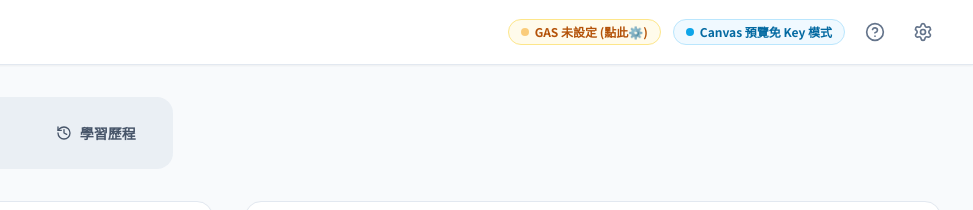
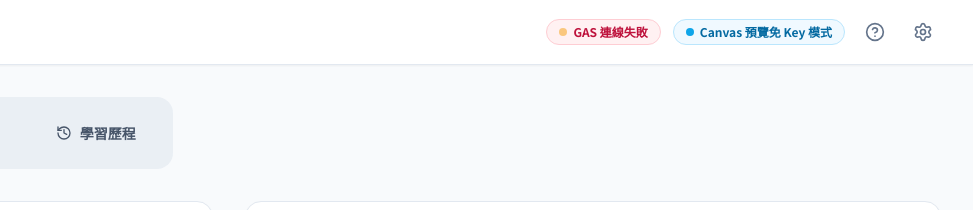
Before and after one commit to a8450044/-, a plain HTML site: page index.html in a window 1280 px wide. Shown: the top 210 px of the page, 307-1280 px from the left. Drawn offline with nearby package versions, Linux system fonts and the light colour scheme; no server answers.

Commit message:
更新 GAS 預設網址

```diff
--- a/index.html
+++ b/index.html
@@ -630,7 +630,7 @@
     // ==========================================
     // 原始碼硬編碼：若要固定網址，請在下方引號填入
     // ==========================================
-    const DEFAULT_GAS_URL = "";
+    const DEFAULT_GAS_URL = "https://script.google.com/macros/s/AKfycbyx86r_WX2JCbIMDkpHlwYCWYHpDGF797ixq-Yx7bL5UEixQhNR8klcwprRsg4J1HMb/exec";
 
     // 全域變數狀態
     let gasUrl = "";
```
